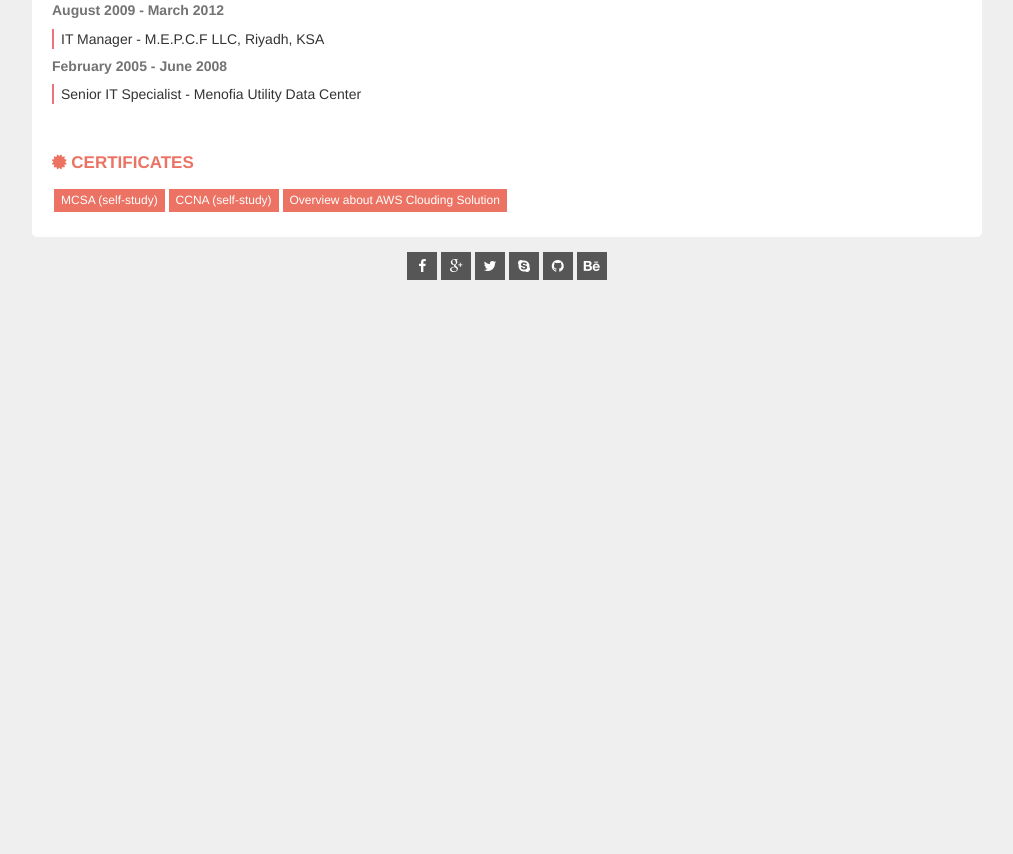
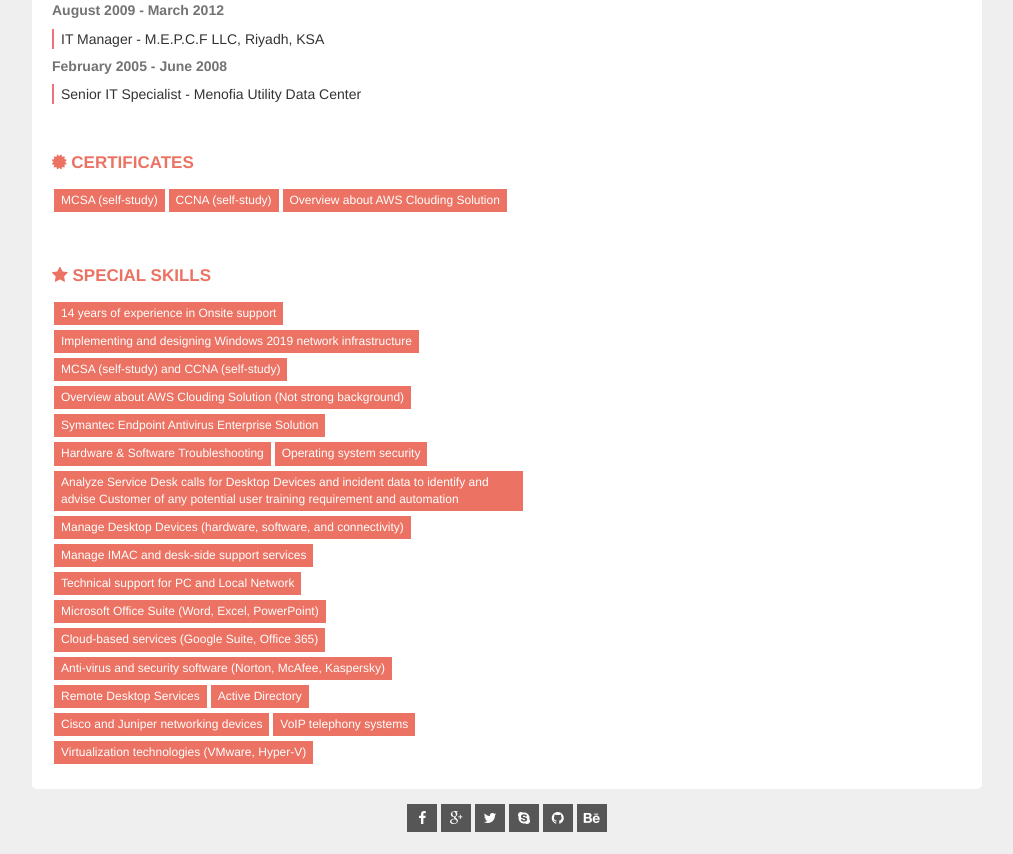
Before and after one commit to ahmed4attya/CV, a plain HTML site: page index.html in a window 1280 px wide. Shown: the part 787-1641 px from the top of the page, without its empty margins (133-1146 px from the left). Before the commit the page ends 1089 px from the top, so only its background shows below. Drawn offline with Linux system fonts and the light colour scheme; a web font is replaced by a local one.

Commit message:
index.html

```diff
--- a/index.html
+++ b/index.html
@@ -3,11 +3,11 @@
 <head>
     <meta charset="UTF-8"/>
     <meta content='width=device-width, initial-scale=1.0, maximum-scale=1.0, user-scalable=0' name='viewport'/>
-    <meta content='Ahmed Gaber Abdu Hassaan Attya' name='author'/>
+    <meta content='ahmed hassan' name='author'/>
     <meta content='all' name='robots'/>
-    <title>Ahmed Gaber Abdu Hassaan Attya</title>
+    <title>CV Template</title>
     <!-- google font -->
-    <link href='http://fonts.googleapis.com/earlyaccess/droidarabickufi.css' rel='stylesheet' type='text/css'/>
+    <link href='https://fonts.googleapis.com/earlyaccess/droidarabickufi.css' rel='stylesheet' type='text/css'/>
     <!-- bootstrap -->
     <link rel="stylesheet" type="text/css" href="css/bootstrap.css"/>
     <!-- font awesome -->
@@ -71,11 +71,35 @@
                                 <li>Overview about AWS Clouding Solution</li>
                             </ul>
                         </section>
+                        <section>
+                            <h3><span class="fa fa-star"></span>     SPECIAL SKILLS</h3>
+                            <ul>
+                                <li>14 years of experience in Onsite support</li>
+                                <li>Implementing and designing Windows 2019 network infrastructure</li>
+                                <li>MCSA (self-study) and CCNA (self-study)</li>
+                                <li>Overview about AWS Clouding Solution (Not strong background)</li>
+                                <li>Symantec Endpoint Antivirus Enterprise Solution</li>
+                                <li>Hardware & Software Troubleshooting</li>
+                                <li>Operating system security</li>
+                                <li>Analyze Service Desk calls for Desktop Devices and incident data to identify and advise Customer of any potential user training requirement and automation</li>
+                                <li>Manage Desktop Devices (hardware, software, and connectivity)</li>
+                                <li>Manage IMAC and desk-side support services</li>
+                                <li>Technical support for PC and Local Network</li>
+                                <li>Microsoft Office Suite (Word, Excel, PowerPoint)</li>
+                                <li>Cloud-based services (Google Suite, Office 365)</li>
+                                <li>Anti-virus and security software (Norton, McAfee, Kaspersky)</li>
+                                <li>Remote Desktop Services</li>
+                                <li>Active Directory</li>
+                                <li>Cisco and Juniper networking devices</li>
+                                <li>VoIP telephony systems</li>
+                                <li>Virtualization technologies (VMware, Hyper-V)</li>
+                            </ul>
+                        </section>
                     </div>
 
                     <div class="col-lg-5 col-md-5 col-sm-5 kill">
                         <section>
-                            <h3><span class="fa fa-code"></span>      SKILLS</h3>
+                            <h3><span class="fa fa-code"></span>     PROGRAMMING SKILLS</h3>
                             <div class="progbar" style="width:90%;"><span>Onsite Support</span>90%</div>
                             <div class="progbar" style="width:80%;"><span>Windows 2019 Network Infrastructure</span>80%</div>
                             <div class="progbar" style="width:75%;"><span>Hardware & Software Troubleshooting</span>75%</div>
```
